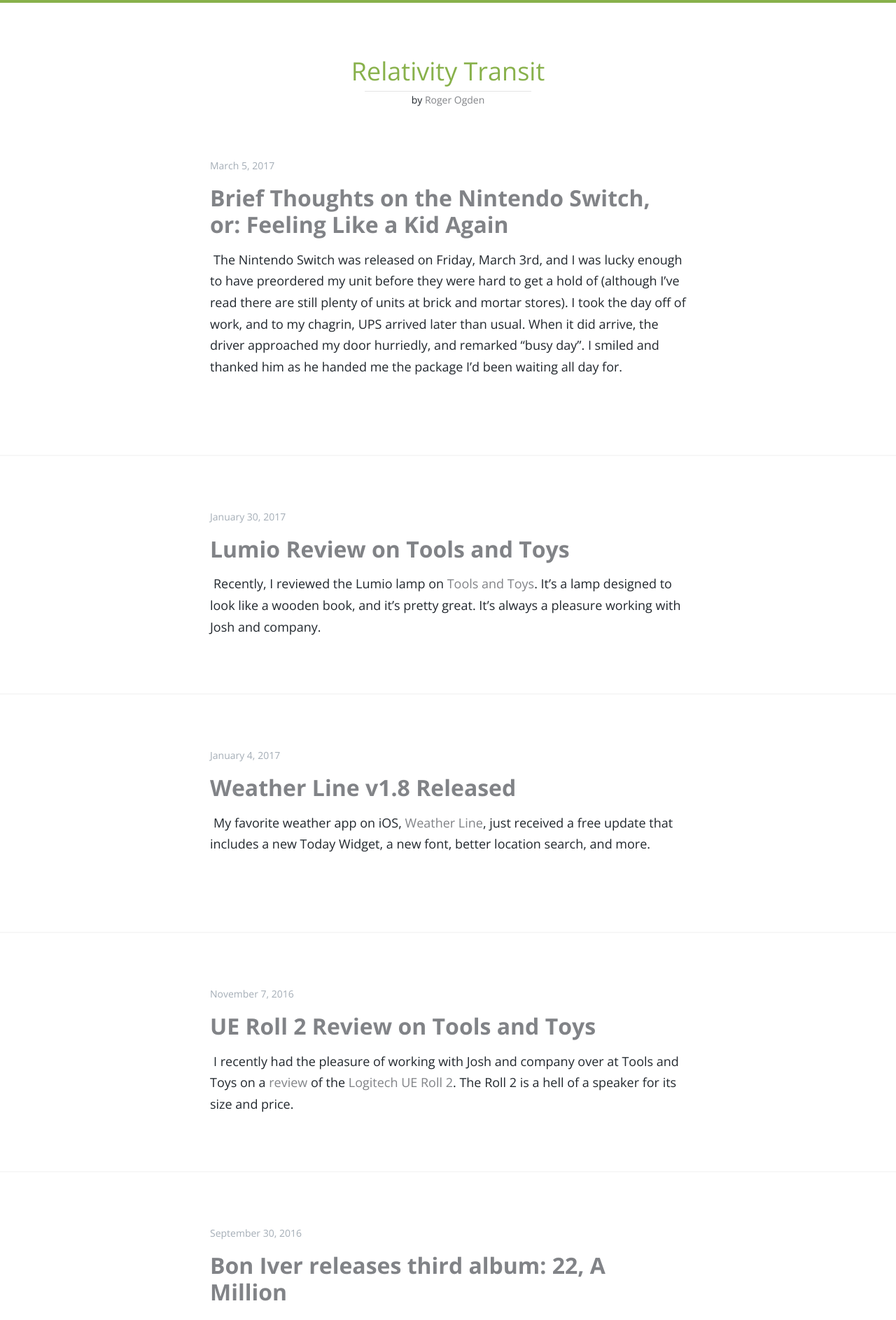
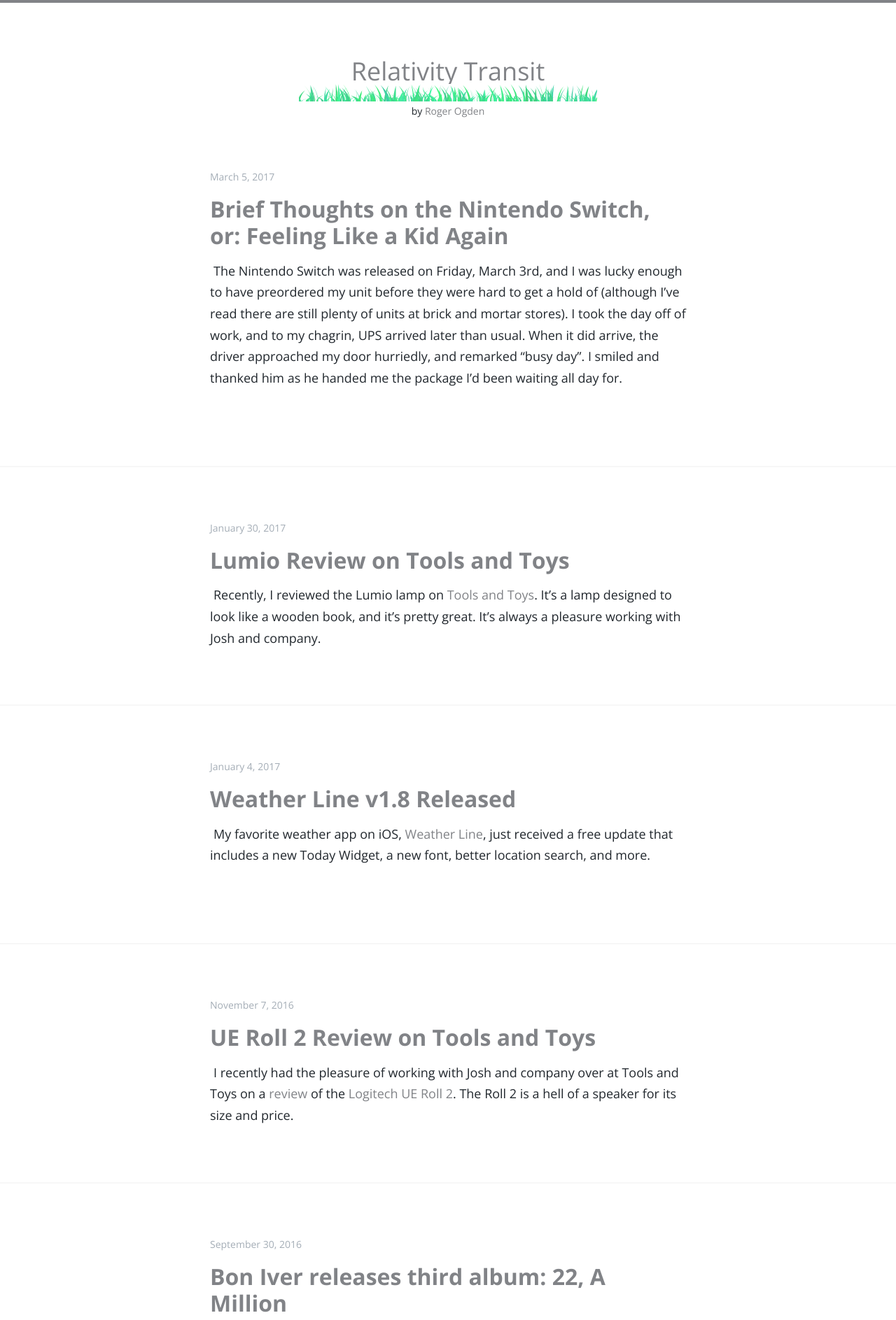
Before and after one commit to rogerogden/blog, a Jekyll site: the page built from index.html, in a window 1280 px wide. Shown: the top 1887 px of the page at 70% size. Built offline with Jekyll 4.4.1, drawn with Linux system fonts in a browser that asks for light colours.

Commit message:
Spring grass!

```diff
--- a/_includes/header.html
+++ b/_includes/header.html
@@ -3,9 +3,10 @@
   <h1>
     <a class="site-title" href="{{ site.baseurl }}/">{{ site.title }}</a>
   </h1>
-  <hr>
+  <canvas id="spring-grass" height="25"></canvas>
   <h3 id="author">
     by <a href="https://twitter.com/_rogerogden">Roger Ogden</a>
   </h3>
 </div>
+<script type="text/javascript" src="assets/javascripts/spring-grass.js"></script>
 </header>
--- /dev/null
+++ b/assets/javascripts/spring-grass.js
@@ -0,0 +1,51 @@
+//Referenced from: https://codepen.io/lucasmartins/pen/hIvqp
+
+var canvas   = document.getElementById('spring-grass'),
+    ctx      = canvas.getContext('2d'),
+    stack    = [],
+    w        = window.innerWidth/3,
+    h        = 25;
+
+var drawer = function(){
+  ctx.fillStyle="#ffffff";
+  ctx.fillRect(0,0,w,h);
+  stack.forEach(function(el){
+      el();
+  })
+  requestAnimationFrame(drawer);
+}
+var anim = function(){
+  var x = 0;
+  var speed = Math.random()*2;
+  var position = Math.random()*w-w/2;
+  var maxTall = Math.random()*20+5;
+  var maxSize = Math.random()*2;
+  var c = function(l,u){return Math.round(Math.random()*(u||255)+l||0);}
+  var color = 'rgb('+c(60,10)+','+c(201,50)+','+c(120,50)+')';
+  return function(){
+    var deviation=Math.cos(x/150)*10,
+        tall = Math.min(x/5,maxTall),
+        size = Math.min(x/50,maxSize);
+
+    x+=speed;
+    ctx.save();
+
+    ctx.strokeWidth=5;
+    ctx.translate(w/2+position,h)
+    ctx.fillStyle=color;
+
+    ctx.beginPath();
+    ctx.lineTo(-size,0);
+    ctx.quadraticCurveTo(-size,-tall/2,deviation,-tall);
+    ctx.quadraticCurveTo(size,-tall/2,size,0);
+    //ctx.closePath();
+    ctx.fill();
+
+    ctx.restore()
+  }
+};
+
+for(var x = 0; x<300;x++){stack.push(anim());}
+canvas.width = w;
+canvas.height = h;
+drawer();
--- a/css/screen.css
+++ b/css/screen.css
@@ -6,7 +6,12 @@
 /* Border at the top of the page */
 body>header,
 body.noimage {
-    border-color: #88B14B;
+    border-color: #818387;
+}
+
+/* Seasonal JS */
+#spring-grass {
+    z-index: 3;
 }
 
 html, body, div, span, applet, object, iframe, h1, h2, h3, h4, h5, h6, p, blockquote, pre, a, abbr, acronym, address, big, cite, code, del, dfn, em, img, ins, kbd, q, s, samp, small, strike, strong, sub, sup, tt, var, b, u, i, center, dl, dt, dd, ol, ul, li, fieldset, form, label, legend, table, caption, tbody, tfoot, thead, tr, th, td, article, aside, canvas, details, embed, figure, figcaption, footer, header, hgroup, menu, nav, output, ruby, section, summary, time, mark, audio, video {
@@ -356,12 +361,13 @@
     text-rendering: optimizeLegibility
 }
 body>header h1 {
-    padding: 58px 100px 60px 100px;
+    padding: 58px 100px 0px 100px;
     font-size: 36px;
     font-weight: bold
 }
 body>header h1 a {
-    color: #88B14B
+    color: #818387
+    z-index: 1;
 }
 body.noimage {
     border-top-width: 4px;
@@ -766,12 +772,8 @@
     margin: 0 auto
 }
 body.user>header h1 {
-    padding-bottom: 10px;
     padding-top: 80px;
     font-weight: normal
-}
-body.user>header hr {
-    margin: 0 25%
 }
 body.user article {
     position: relative;
```
